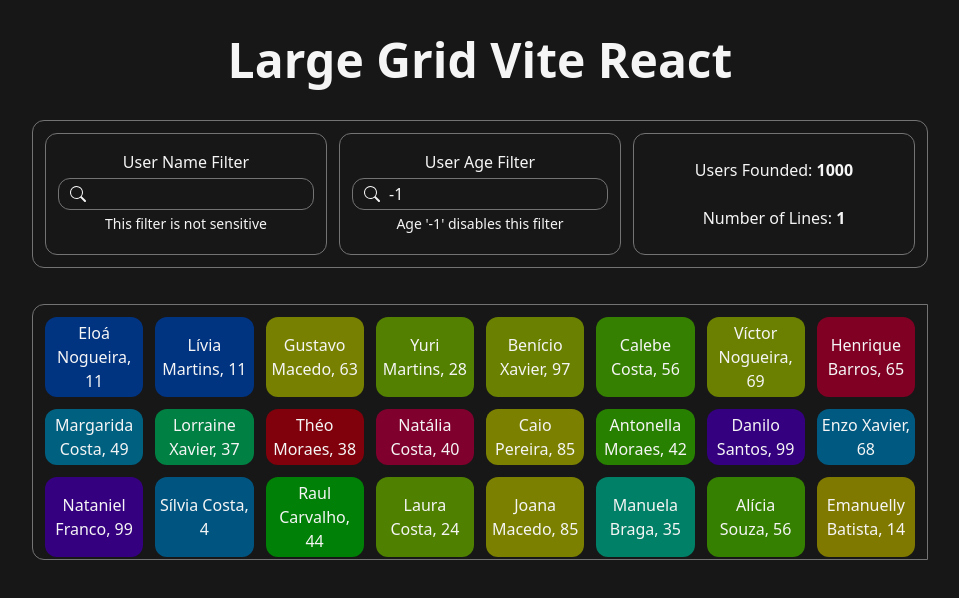
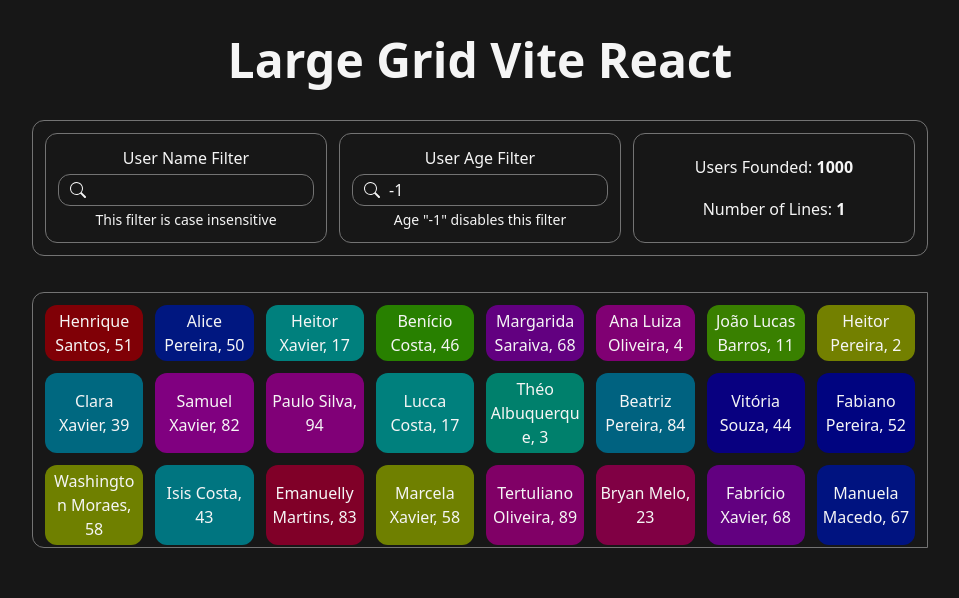
Before and after one commit to marcelo-rispoli-leal/large-grid-react, a React (Vite) app: page / in a window 1280 px wide. Shown: the top 598 px of the page, without its empty margins (160-1119 px from the left). Built offline with nearby package versions, Linux system fonts and the light colour scheme.

Commit message:
Adjusted styles

```diff
--- a/src/app/App.jsx
+++ b/src/app/App.jsx
@@ -39,12 +39,12 @@ export default function App() {
       <div className="mx-auto max-w-9/10 text-center sm:max-w-85/100 md:max-w-8/10 lg:max-w-3/4 xl:max-w-7/10 2xl:max-w-2/3">
         <h1 className="text-5xl font-bold">{document.title}</h1>
 
-        <div className="b-std my-9 grid w-full grid-cols-1 grid-rows-3 gap-3 p-3 md:grid-cols-3 md:grid-rows-1">
+        <div className="b-std my-9 grid w-full gap-3 p-3 md:grid-cols-3 md:grid-rows-1">
           <Filter
             type="text"
             id="nameFilter"
             label="User Name Filter"
-            help="This filter is not sensitive"
+            help="This filter is case insensitive"
             value={nameFilter}
             onChange={handleChange}
           />
@@ -52,13 +52,13 @@ export default function App() {
             type="number"
             id="ageFilter"
             label="User Age Filter"
-            help="Age '-1' disables this filter"
+            help={`Age "-1" disables this filter`}
             value={ageFilter}
             onChange={handleChange}
           />
           <Summary />
         </div>
-        <div className="scrollbar-thin scrollbar-thumb-rounded-full scrollbar-thumb-neutral-200 scrollbar-track-neutral-600 b-lr max-h-64 min-h-32 overflow-x-hidden overflow-y-scroll p-3">
+        <div className="scrollbar-thin scrollbar-thumb-rounded-full scrollbar-thumb-neutral-200 scrollbar-track-neutral-600 b-lr max-h-64 min-h-32 overflow-x-hidden overflow-y-auto p-3">
           <Users filterName={nameFilter} filterAge={ageFilter} />
         </div>
       </div>
--- a/src/components/Filters.jsx
+++ b/src/components/Filters.jsx
@@ -9,31 +9,24 @@ export default function Filter({ id, type, label, help, value, onChange }) {
   //return component
   return (
     <div className="b-std p-3">
-      <form className="h-full">
-        <div className="grid h-full grid-rows-3 items-center">
+      <div className="grid items-center">
         <input
           id={id}
-            className="peer f-md b-std order-3 col-start-1 row-2 w-full py-0 pr-0 pl-9 leading-7.5 focus:border-cyan-600 focus:ring-1 focus:ring-cyan-600 focus:outline-none"
+          className="peer f-md b-std order-3 col-start-1 row-2 my-1 w-full py-0 pr-0 pl-9 leading-7.5 focus:ring-1 focus:ring-cyan-600 focus:outline-0"
           type={type}
           value={value}
           min={type === "number" ? "-1" : undefined}
           max={type === "number" ? "99" : undefined}
           onChange={handleChange}
         />
-          <label
-            htmlFor={id}
-            className="order 1 row-1 peer-focus:text-cyan-600"
-          >
+        <label htmlFor={id} className="order 1 row-1 peer-focus:text-cyan-600">
           {label}
         </label>
         <BsSearch className="f-md order-2 col-start-1 row-2 ml-3 peer-focus:text-cyan-600" />
-          <div className="h-full items-baseline pt-1 leading-0">
         <span className="order-4 row-3 text-sm peer-focus:text-cyan-600">
           {help}
         </span>
       </div>
     </div>
-      </form>
-    </div>
   );
 }
--- a/src/components/Summary.jsx
+++ b/src/components/Summary.jsx
@@ -2,7 +2,7 @@ export default function Summary() {
   //return component
   return (
     <div className="b-std p-3">
-      <div className="grid h-full grid-rows-2 items-center">
+      <div className="grid h-full items-center">
         <div>
           Users Founded: <strong>1000</strong>
         </div>
--- a/src/components/Users.jsx
+++ b/src/components/Users.jsx
@@ -1,4 +1,4 @@
-import React, { useState, useEffect } from "react";
+//import { useState } from "react";
 import Colors from "../helpers/Colors";
 import Names from "../helpers/Names";
 import Columns from "../helpers/Columns";
@@ -22,14 +22,27 @@ const getUsers = () => {
   return users;
 };
 
+const allUsers = getUsers();
+
 export default function Users({ filterName, filterAge }) {
-  const [firstInfo, setFirstInfo] = useState(true);
-  const [allUsers, setAllUsers] = useState([]);
-  const [restUsers, setRestUsers] = useState([]);
-
+  //const [firstInfo, setFirstInfo] = useState(true);
+  //const [allUsers, setAllUsers] = useState([]);
+  //const [restUsers, setRestUsers] = useState([]);
+  //const allUsers = getUsers();
   const columns = Columns();
 
-  useEffect(() => {
+  let users = [];
+  if (filterAge === -1 && filterName === "") {
+    users = allUsers;
+  } else {
+    users = allUsers.filter(({ lower, age }) => {
+      return (
+        lower.includes(filterName) && (filterAge === -1 || age === filterAge)
+      );
+    });
+  }
+  //allUsers ?? setAllUsers(getUsers());
+  /*   useEffect(() => {
     if (firstInfo) {
       // componentDidMount logic - runs only on initial render
       //console.log("Component did mount");
@@ -46,13 +59,13 @@ export default function Users({ filterName, filterAge }) {
 
     // Cleanup function (optional, for componentWillUnmount-like behavior)
     return () => {
-      /* console.log(
-        "Component will unmount or before re-render (if dependencies change)",
-      ); */
+      //console.log(
+      //  "Component will unmount or before re-render (if dependencies change)",
+      //);
       setAllUsers(undefined);
       setRestUsers(undefined);
     };
-  }, []);
+  }, []); */
 
   return (
     <div
@@ -62,7 +75,7 @@ export default function Users({ filterName, filterAge }) {
       columns={columns}
       className="3xs:max-2xs:grid-cols-2 2xs:max-xs:grid-cols-3 xs:max-md:grid-cols-4 md:max-xm:grid-cols-5 xm:max-lg:grid-cols-6 grid grid-cols-1 gap-3 lg:max-xl:grid-cols-7 xl:max-2xl:grid-cols-8 2xl:grid-cols-10"
     >
-      {restUsers.map(({ index, name, age, backgroundColor, lower }) => (
+      {users.map(({ index, name, age, backgroundColor, lower }) => (
         <div
           key={index}
           id={`user-${index}`}
```
Lines whose indentation alone changed are shown as unchanged.
